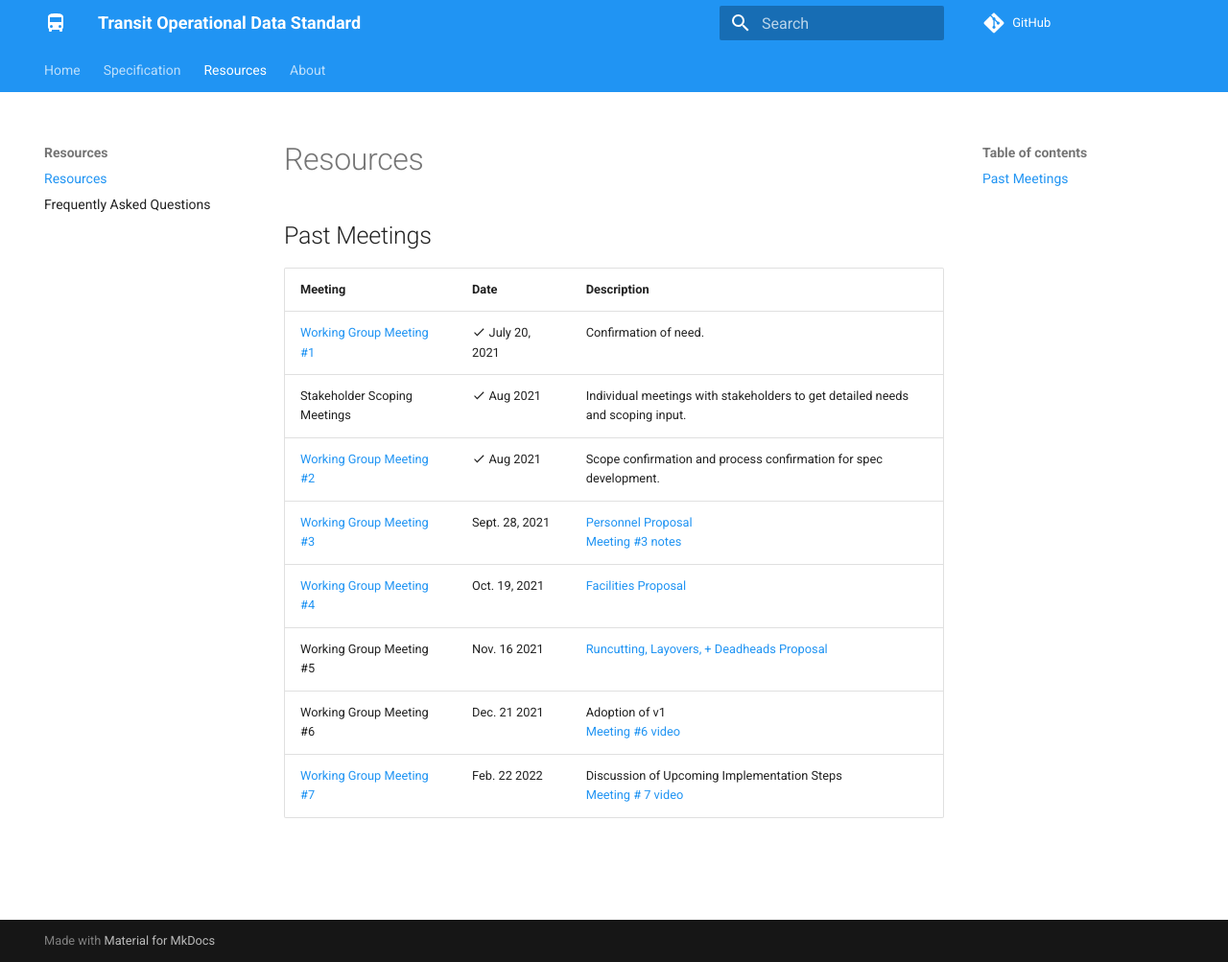
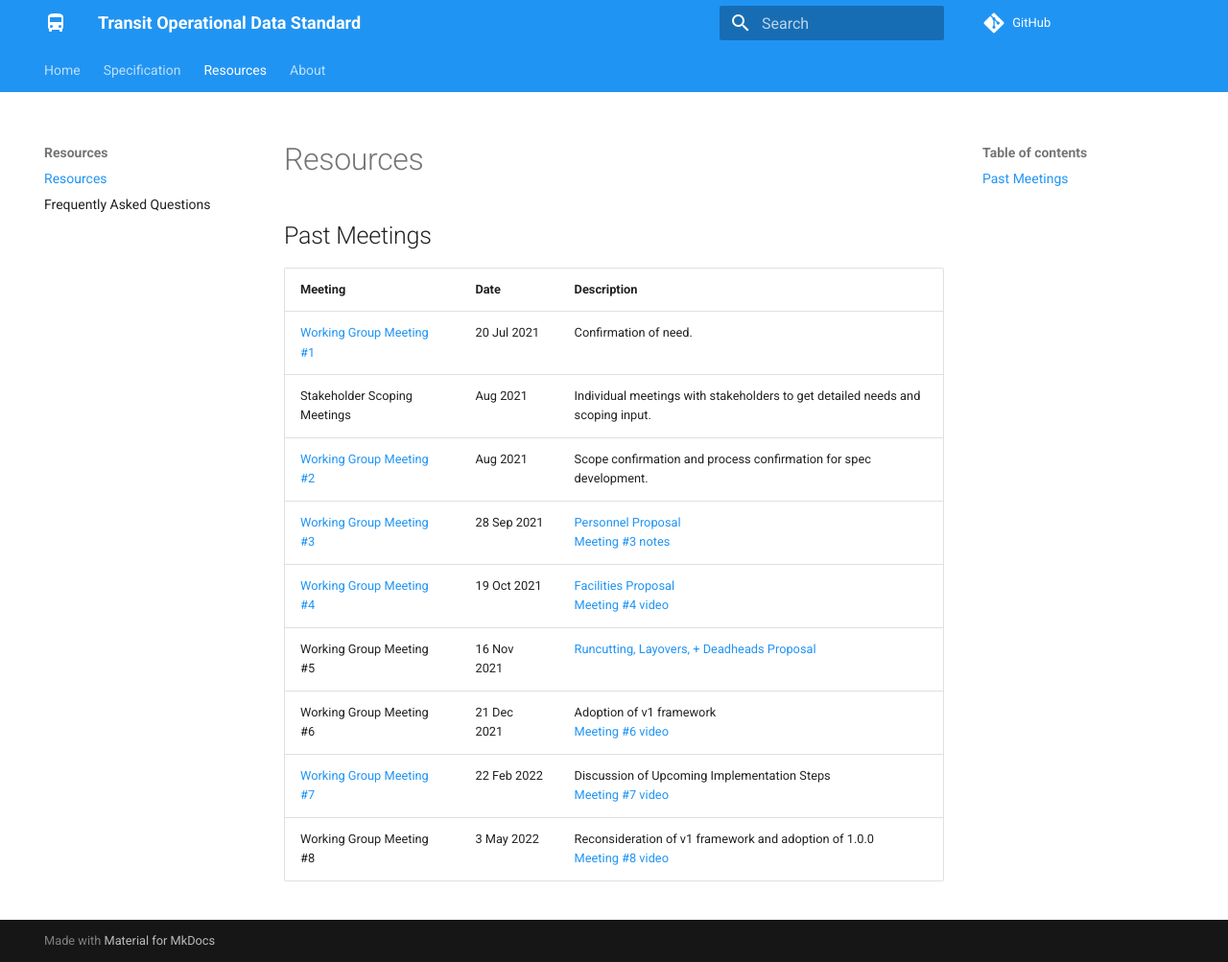
Before and after one commit to cal-itp/operational-data-standard, an MkDocs documentation site: the page built from docs/resources/index.md, in a window 1280 px wide and 1003 px high. Shown: the whole window at 96% size. Built offline with MkDocs 1.6.1 and Material for MkDocs 9.7.7, drawn with Linux system fonts in a browser that asks for light colours; nearby versions of some CDN libraries; comment, search, counter and statistics services are not loaded.

Commit message:
update resources table/dates, add Meeting 8

```diff
--- a/docs/resources/index.md
+++ b/docs/resources/index.md
@@ -4,11 +4,12 @@
 
 | Meeting     | Date  | Description                          |
 | :---------- | :---- |:----------------------------------- |
-| [Working Group Meeting #1](https://docs.google.com/presentation/d/1ZWjaPDi5MZkWt3kzdOw1CXEGfphbeSdkenjKOAwy7aY) | :material-check: July 20, 2021 | Confirmation of need. |
-| Stakeholder Scoping Meetings | :material-check: Aug 2021 | Individual meetings with stakeholders to get detailed needs and scoping input. |
-| [Working Group Meeting #2](https://docs.google.com/presentation/d/1n4ffD1564f_r5WVZlST7w2M0FH0vW6zrQ6dQ1cagvoE) | :material-check: Aug 2021 | Scope confirmation and process confirmation for spec development. |
-| [Working Group Meeting #3](https://docs.google.com/presentation/d/19TKTKTW54Vs8EeQ76kN8xAO-qFMUUTlj-LT9bYlJQXQ) |  Sept. 28, 2021 | [Personnel Proposal](https://docs.google.com/document/d/1doswkEZ2kt6ACLHQJQ3k_jBlQGppGnU1BSkbYM8Lybw) <br /> [Meeting #3 notes](https://docs.google.com/document/d/1w2y7aHPlQ-A1ls3LDfYqolM9vhd3Z05fiNqec5Jxxd4)  |
-| [Working Group Meeting #4](https://docs.google.com/presentation/d/17aNfY1duDNa_fX3ByUqarzsvHhuRsybbvaGxwCZEMZg) |  Oct. 19, 2021 | [Facilities Proposal](https://docs.google.com/document/d/1bUheweHg5udmBqJIJehO9g8r_JyoU6jLuicbJ8Fgag0) |
-| Working Group Meeting #5 |  Nov. 16 2021 | [Runcutting, Layovers, +  Deadheads Proposal](https://docs.google.com/document/d/1PZMmyNuxOuzx3pKLehfHs9cFcfSpbpiOoUJk0x2MqLo) |
-| Working Group Meeting #6 |  Dec. 21 2021 | Adoption of v1 <br /> [Meeting #6 video](https://drive.google.com/file/d/1P5BymBL2xXCH-sTfAwYKzUOGHqrQSjn2/view?usp=sharing) |
-| [Working Group Meeting #7](https://docs.google.com/presentation/d/131y4sqJ4yI0YfeXVJM7s6HMsheJOEUJRbnxO7Y5RaWw/edit?usp=sharing) |  Feb. 22 2022 | Discussion of Upcoming Implementation Steps <br /> [Meeting #  7 video](https://drive.google.com/file/d/1fA8a_8YoaJOS0ZqwSKzQWDy88-T2dOTd/view?usp=sharing) |
+| [Working Group Meeting #1](https://docs.google.com/presentation/d/1ZWjaPDi5MZkWt3kzdOw1CXEGfphbeSdkenjKOAwy7aY) | 20 Jul 2021 | Confirmation of need. |
+| Stakeholder Scoping Meetings | Aug 2021 | Individual meetings with stakeholders to get detailed needs and scoping input. |
+| [Working Group Meeting #2](https://docs.google.com/presentation/d/1n4ffD1564f_r5WVZlST7w2M0FH0vW6zrQ6dQ1cagvoE) | Aug 2021 | Scope confirmation and process confirmation for spec development. |
+| [Working Group Meeting #3](https://docs.google.com/presentation/d/19TKTKTW54Vs8EeQ76kN8xAO-qFMUUTlj-LT9bYlJQXQ) |  28 Sep 2021 | [Personnel Proposal](https://docs.google.com/document/d/1doswkEZ2kt6ACLHQJQ3k_jBlQGppGnU1BSkbYM8Lybw) <br /> [Meeting #3 notes](https://docs.google.com/document/d/1w2y7aHPlQ-A1ls3LDfYqolM9vhd3Z05fiNqec5Jxxd4) |
+| [Working Group Meeting #4](https://docs.google.com/presentation/d/17aNfY1duDNa_fX3ByUqarzsvHhuRsybbvaGxwCZEMZg) | 19 Oct 2021 | [Facilities Proposal](https://docs.google.com/document/d/1bUheweHg5udmBqJIJehO9g8r_JyoU6jLuicbJ8Fgag0) <br /> [Meeting #4 video](https://drive.google.com/file/d/1LBgMbdRb0mnO2PtVIUVq8TIiyr3tP0ly/view?usp=sharing) |
+| Working Group Meeting #5 |  16 Nov 2021 | [Runcutting, Layovers, +  Deadheads Proposal](https://docs.google.com/document/d/1PZMmyNuxOuzx3pKLehfHs9cFcfSpbpiOoUJk0x2MqLo) |
+| Working Group Meeting #6 |  21 Dec 2021 | Adoption of v1 framework <br /> [Meeting #6 video](https://drive.google.com/file/d/1P5BymBL2xXCH-sTfAwYKzUOGHqrQSjn2/view?usp=sharing) |
+| [Working Group Meeting #7](https://docs.google.com/presentation/d/131y4sqJ4yI0YfeXVJM7s6HMsheJOEUJRbnxO7Y5RaWw/edit?usp=sharing) | 22 Feb 2022 | Discussion of Upcoming Implementation Steps <br /> [Meeting #7 video](https://drive.google.com/file/d/1fA8a_8YoaJOS0ZqwSKzQWDy88-T2dOTd/view?usp=sharing) |
+| Working Group Meeting #8 | 3 May 2022 | Reconsideration of v1 framework and adoption of 1.0.0 <br /> [Meeting #8 video](https://drive.google.com/file/d/1aJ-Vbu-wFHdI01tAHH40ZCpvpawMD7Sx/view?usp=sharing) |
```
